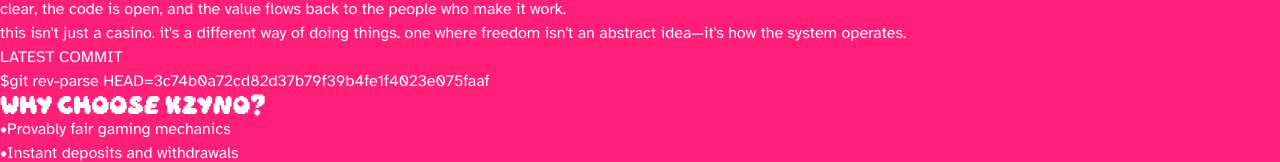
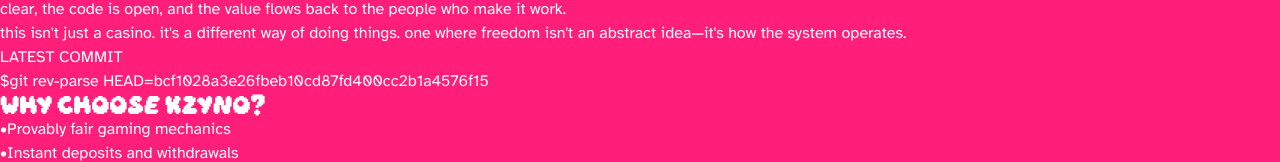
Before and after one commit to 0xe37d/kzyno, a Next.js app: page /about in a window 1280 px wide. Shown: the part 269-431 px from the top of the page. Built offline with nearby package versions, Linux system fonts and the light colour scheme.

Commit message:
chore: update commit hash

```diff
--- a/src/app/commit-hash.ts
+++ b/src/app/commit-hash.ts
@@ -1 +1 @@
-export const NEXT_PUBLIC_COMMIT_HASH: string = '3c74b0a72cd82d37b79f39b4fe1f4023e075faaf';
+export const NEXT_PUBLIC_COMMIT_HASH: string = 'bcf1028a3e26fbeb10cd87fd400cc2b1a4576f15';
```
